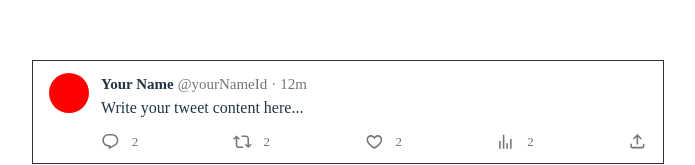
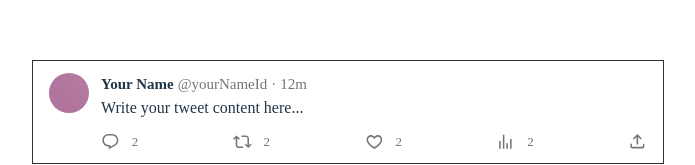
Before and after one commit to EddyDezuraud/tweetPreviewer, a Vue app: page / in a window 1280 px wide. Shown: the part 288-453 px from the top of the page, without its empty margins (292-987 px from the left). Built offline with nearby package versions, Linux system fonts and the light colour scheme; a web font is replaced by a local one.

Commit message:
Feature random color avatar

```diff
--- a/src/components/Tweet.vue
+++ b/src/components/Tweet.vue
@@ -9,14 +9,24 @@ const handlePaste = (event) => {
     const text = clipboardData.getData('text/plain'); // Obtenir le texte brut du clipboard
     document.execCommand('inserttext', false, text); // Insérer le texte brut sans le HTML
 };
+
+const getRandomHexColor = () => {
+    // Generate random values for red, green, and blue components
+    const red = Math.floor(Math.random() * 256);
+    const green = Math.floor(Math.random() * 256);
+    const blue = Math.floor(Math.random() * 256);
+
+    // Convert the values to hex and format as a color code
+    const hexColor = `#${red.toString(16)}${green.toString(16)}${blue.toString(16)}`;
+
+    return hexColor;
+};
 </script>
 
 <template>
     <div :class="$style.wrapper">
         <div :class="$style.left">
-            <div :class="$style.avatar">
-
-            </div>
+            <div :class="$style.avatar" :style="{background: getRandomHexColor()}" ></div>
         </div>
         <div :class="$style.content">
 
@@ -50,6 +60,15 @@ const handlePaste = (event) => {
     width: 40px;
     aspect-ratio: 1;
     border-radius: 50%;
-    background: red;
+    position: relative;
+}
+
+.avatar::before {
+    position: absolute;
+    content: '';
+    width: 100%;
+    height: 100%;
+    border-radius: 50%;
+    background: linear-gradient(45deg, rgba(255,255,255,0.04), rgba(255,255,255,0.1))
 }
 </style>
```
